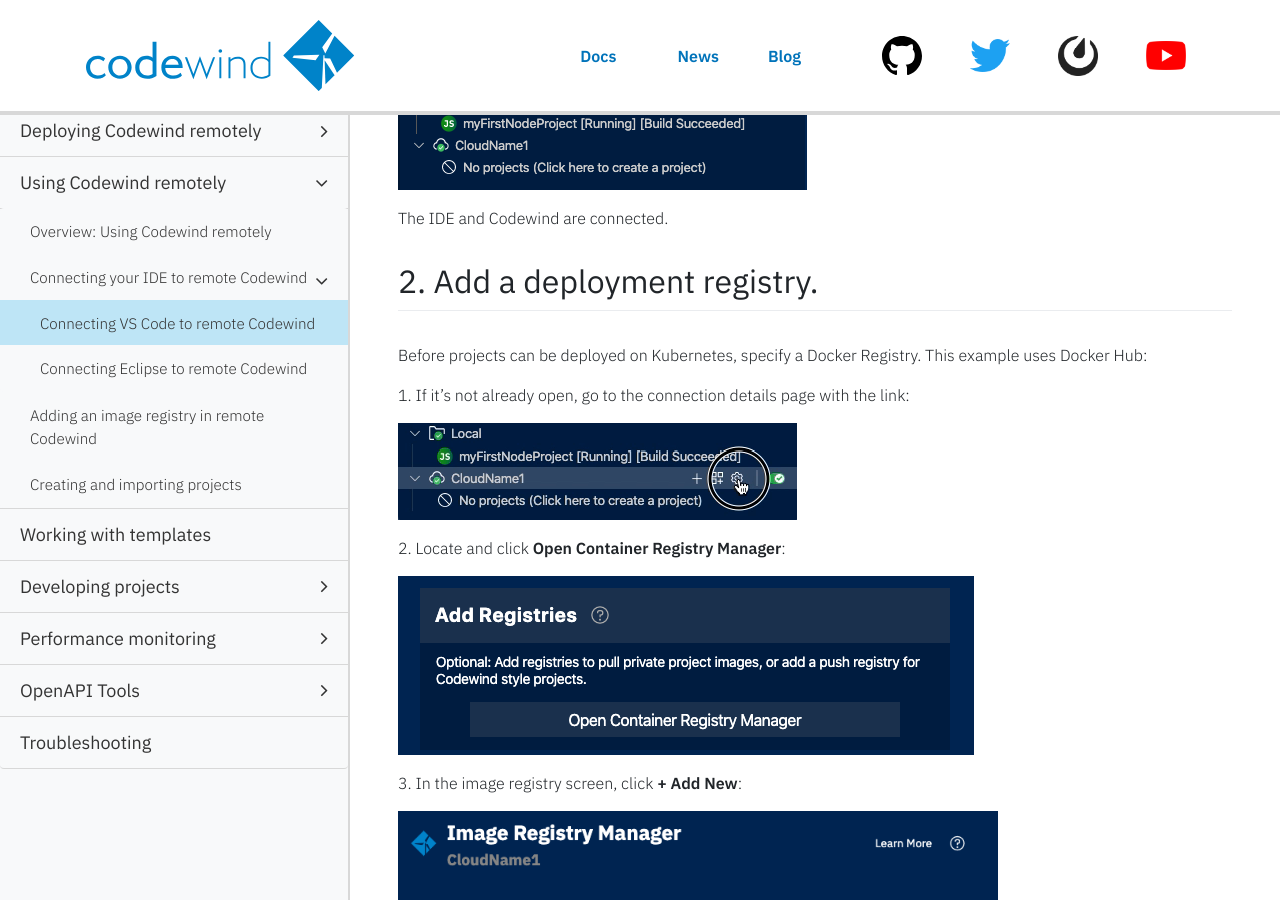
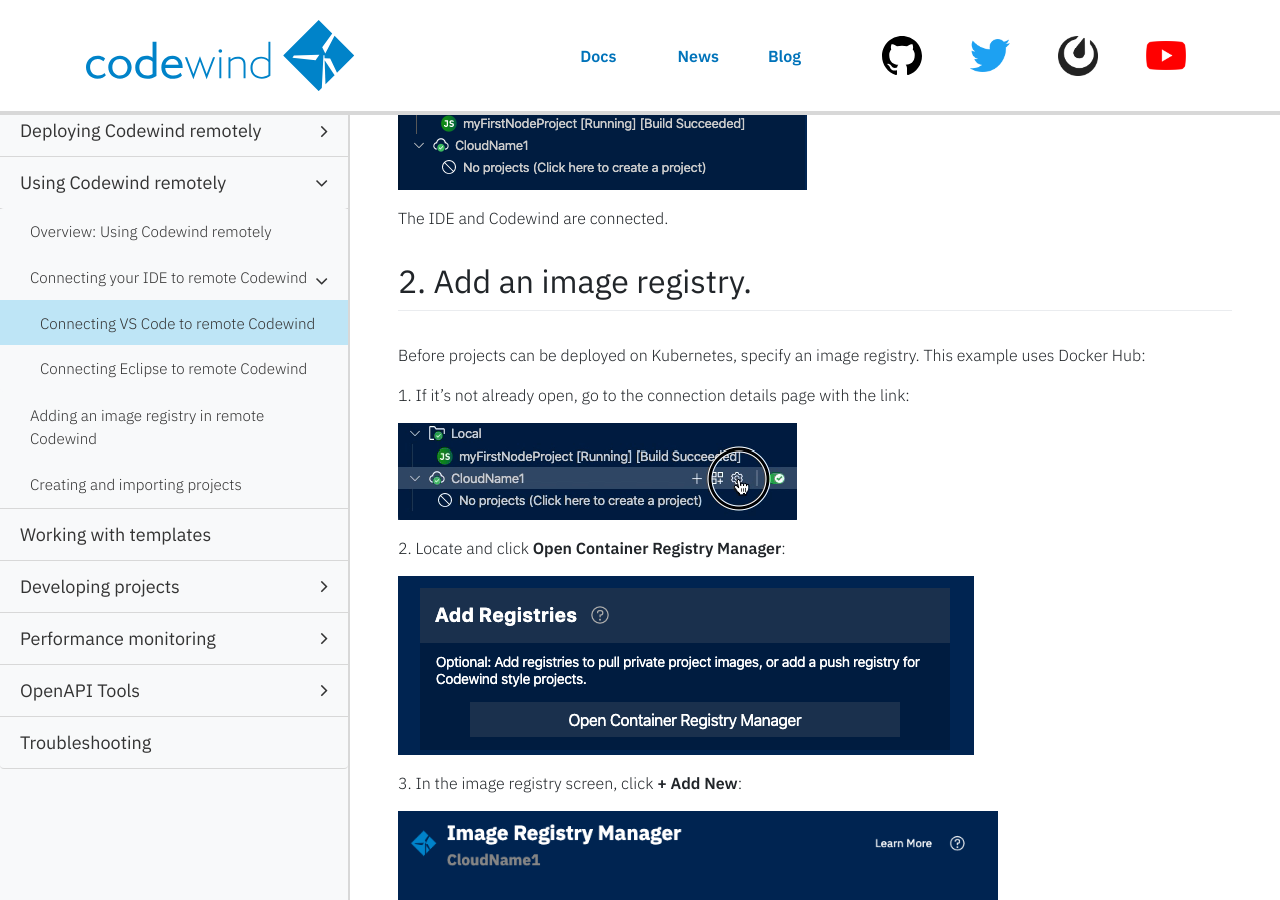
Before and after one commit to eclipse-archived/codewind-docs, a Jekyll site: the page built from docs/_documentations/remotedeploy-vscode.md, in a window 1280 px wide and 900 px high, scrolled down 1580 px. Built offline with Jekyll 4.4.1, drawn with Linux system fonts in a browser that asks for light colours; nearby versions of some CDN libraries; comment, search, counter and statistics services are not loaded.

Commit message:
Fixing with the correct term "image"

```diff
--- a/docs/_documentations/remotedeploy-vscode.md
+++ b/docs/_documentations/remotedeploy-vscode.md
@@ -40,9 +40,9 @@ The IDE validates the connection and adds it to the Codewind panel:
 
 The IDE and Codewind are connected.
 
-## 2. Add a deployment registry.
+## 2. Add an image registry.
 
-Before projects can be deployed on Kubernetes, specify a Docker Registry. This example uses Docker Hub:
+Before projects can be deployed on Kubernetes, specify an image registry. This example uses Docker Hub:
 
 1\. If it's not already open, go to the connection details page with the link:
 
```
